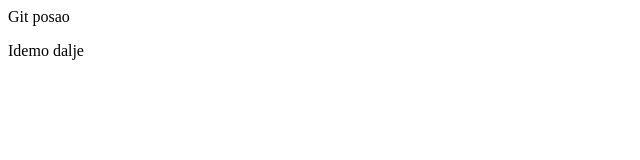
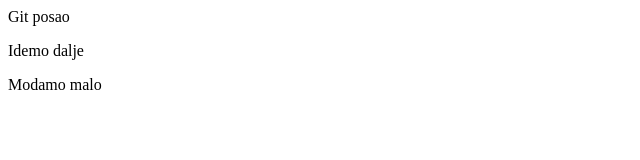
Before and after one commit to KOutis/newGitRepo, a plain HTML site: page index.html in a window 1280 px wide. Shown: the whole page, without its empty margins (0-640 px from the left). Drawn offline with Linux system fonts and the light colour scheme.

Commit message:
added index.html

```diff
--- a/index.html
+++ b/index.html
@@ -2,5 +2,6 @@
 	<body>
 		<p>Git posao</p>
 		<p>Idemo dalje</p>
+		<p>Modamo malo</p>
 	</body>
 </html>
```
